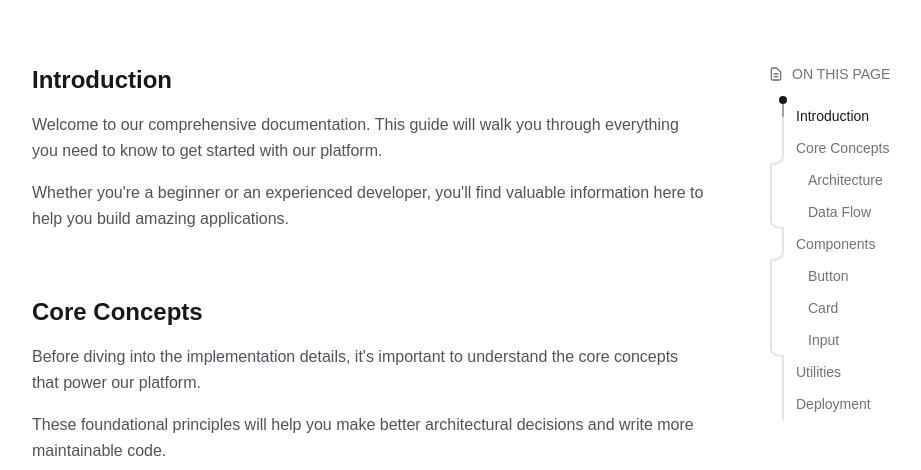
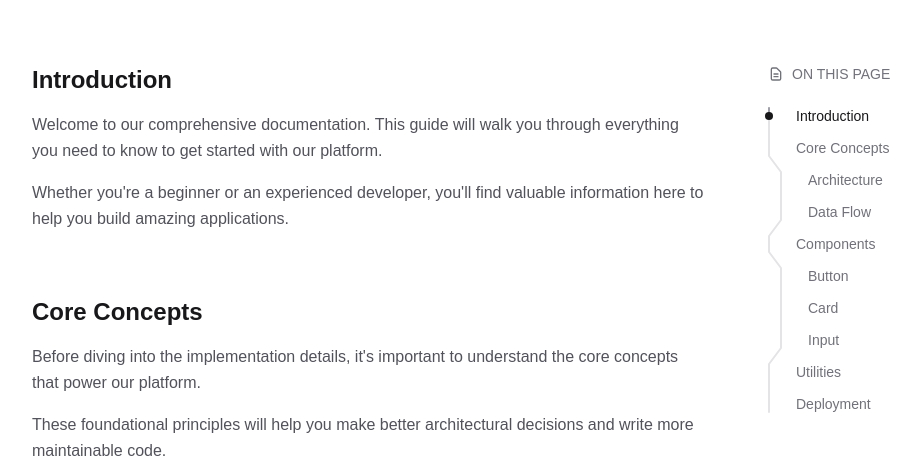
Before and after one commit to Alfie728/animated-toc, a Next.js app: page / in a window 1280 px wide. Shown: the top 470 px of the page, without its empty margins (48-969 px from the left). Built offline with nearby package versions, Linux system fonts and the light colour scheme.

Commit message:
updated generatePath funciton

```diff
--- a/src/components/animated-toc.tsx
+++ b/src/components/animated-toc.tsx
@@ -1,7 +1,7 @@
 "use client";
 
 import { motion, useMotionValue, useSpring, useTransform } from "motion/react";
-import { useEffect, useMemo, useRef, useState } from "react";
+import { useEffect, useLayoutEffect, useMemo, useRef, useState } from "react";
 
 export interface TocItem {
   id: string;
@@ -18,96 +18,43 @@ const ITEM_HEIGHT = 32;
 const PATH_WIDTH = 16;
 const INDENT_STEP = 12;
 
-export function AnimatedToc({ items, activeId }: AnimatedTocProps) {
-  const [activeIndex, setActiveIndex] = useState(0);
-  const pathRef = useRef<SVGPathElement>(null);
-  const [pathLength, setPathLength] = useState(0);
+function generatePath(items: TocItem[], minLevel: number) {
+  const positions: { x: number; y: number }[] = [];
+  const segments: string[] = [];
+  const PADDING = 8; // Vertical padding to create room for diagonal transitions
 
-  useEffect(() => {
-    if (activeId) {
-      const index = items.findIndex((item) => item.id === activeId);
-      if (index !== -1) {
-        setActiveIndex(index);
+  for (let i = 0; i < items.length; i++) {
+    const indent = (items[i].level - minLevel) * INDENT_STEP;
+    const x = 1 + indent;
+    const top = i * ITEM_HEIGHT + PADDING;
+    const bottom = (i + 1) * ITEM_HEIGHT - PADDING;
+
+    positions.push({ x, y: (top + bottom) / 2 });
+
+    if (i === 0) {
+      segments.push(`M${x} ${top}`);
+    } else {
+      // Diagonal from previous item's bottom to this item's top
+      segments.push(`L${x} ${top}`);
     }
+    // Vertical line for this item
+    segments.push(`L${x} ${bottom}`);
   }
-  }, [activeId, items]);
 
-  const minLevel = Math.min(...items.map((item) => item.level));
+  return { d: segments.join(" "), positions };
+}
 
-  // Generate SVG path data and calculate lengths to each item
-  const { fullPath, totalHeight, itemLengths } = useMemo(() => {
-    const positions: { x: number; y: number }[] = [];
-    const lengths: number[] = [];
-    let d = "";
-    const height = items.length * ITEM_HEIGHT;
-
-    items.forEach((item, index) => {
-      const indent = (item.level - minLevel) * INDENT_STEP;
-      const x = PATH_WIDTH - 1 - indent;
-      const y = index * ITEM_HEIGHT + ITEM_HEIGHT / 2;
-
-      positions.push({ x, y });
-
-      if (index === 0) {
-        d += `M${x} 0 L${x} ${y}`;
-      } else {
-        const prevPos = positions[index - 1];
-        if (prevPos.x !== x) {
-          const midY = (prevPos.y + y) / 2;
-          d += ` L${prevPos.x} ${midY - 8} Q${prevPos.x} ${midY} ${x} ${midY} L${x} ${y}`;
-        } else {
-          d += ` L${x} ${y}`;
-        }
-      }
-    });
-
-    // Extend to bottom
-    const lastPos = positions[positions.length - 1];
-    d += ` L${lastPos.x} ${height}`;
-
-    return {
-      fullPath: d,
-      totalHeight: height,
-      itemLengths: lengths,
-    };
-  }, [items, minLevel]);
-
-  // Measure path length and lengths to each point after render
-  useEffect(() => {
-    if (pathRef.current) {
-      setPathLength(pathRef.current.getTotalLength());
-    }
-  }, []);
-
-  // Calculate the length along path to each TOC item
-  const itemPathLengths = useMemo(() => {
-    if (!pathRef.current || pathLength === 0) return items.map(() => 0);
-
-    const lengths: number[] = [];
-    const path = pathRef.current;
-    const totalLen = path.getTotalLength();
-
-    items.forEach((item, index) => {
-      const indent = (item.level - minLevel) * INDENT_STEP;
-      const targetX = PATH_WIDTH - 1 - indent;
-      const targetY = index * ITEM_HEIGHT + ITEM_HEIGHT / 2;
-
-      // Binary search to find the length along path closest to target point
+function findLengthAtPoint(
+  path: SVGPathElement,
+  targetY: number,
+  totalLength: number,
+) {
   let low = 0;
-      let high = totalLen;
-      let bestLen = 0;
-      let bestDist = Infinity;
+  let high = totalLength;
 
   for (let i = 0; i < 20; i++) {
     const mid = (low + high) / 2;
     const point = path.getPointAtLength(mid);
-        const dist = Math.abs(point.y - targetY) + Math.abs(point.x - targetX);
-
-        if (dist < bestDist) {
-          bestDist = dist;
-          bestLen = mid;
-        }
-
     if (point.y < targetY) {
       low = mid;
     } else {
@@ -115,53 +62,65 @@ export function AnimatedToc({ items, activeId }: AnimatedTocProps) {
     }
   }
 
-      lengths.push(bestLen);
-    });
+  return (low + high) / 2;
+}
 
-    return lengths;
-  }, [items, pathLength, minLevel]);
+export function AnimatedToc({ items, activeId }: AnimatedTocProps) {
+  const pathRef = useRef<SVGPathElement>(null);
+  const [pathLength, setPathLength] = useState(0);
 
-  // Animated progress value
+  const minLevel = Math.min(...items.map((item) => item.level));
+  const { d: pathD, positions } = useMemo(
+    () => generatePath(items, minLevel),
+    [items, minLevel],
+  );
+  const totalHeight = items.length * ITEM_HEIGHT;
+
+  const activeIndex = useMemo(() => {
+    if (!activeId) return 0;
+    const idx = items.findIndex((item) => item.id === activeId);
+    return idx !== -1 ? idx : 0;
+  }, [activeId, items]);
+
+  useLayoutEffect(() => {
+    if (pathRef.current) {
+      setPathLength(pathRef.current.getTotalLength());
+    }
+  }, []);
+
+  const itemLengths = useMemo(() => {
+    const path = pathRef.current;
+    if (!path || pathLength === 0) return [];
+    return positions.map((pos) => findLengthAtPoint(path, pos.y, pathLength));
+  }, [positions, pathLength]);
+
   const progress = useMotionValue(0);
-  const springProgress = useSpring(progress, {
-    bounce: 0,
-  });
+  const smoothProgress = useSpring(progress, { bounce: 0 });
+  const dashOffset = useTransform(smoothProgress, (v) => pathLength - v);
 
-  // Update progress when active index changes
-  useEffect(() => {
-    if (itemPathLengths.length > 0 && pathLength > 0) {
-      const targetLength = itemPathLengths[activeIndex] || 0;
-      progress.set(targetLength);
-    }
-  }, [activeIndex, itemPathLengths, pathLength, progress]);
-
-  // Derive stroke dashoffset from spring progress
-  const dashOffset = useTransform(
-    springProgress,
-    (value) => pathLength - value,
-  );
-
-  // Derive dot position from spring progress
-  const dotX = useMotionValue(PATH_WIDTH - 1);
-  const dotY = useMotionValue(ITEM_HEIGHT / 2);
+  const dotX = useMotionValue(positions[0]?.x ?? PATH_WIDTH - 1);
+  const dotY = useMotionValue(positions[0]?.y ?? ITEM_HEIGHT / 2);
 
   useEffect(() => {
-    const unsubscribe = springProgress.on("change", (value) => {
-      if (pathRef.current && pathLength > 0) {
-        const point = pathRef.current.getPointAtLength(value);
+    if (itemLengths.length > 0) {
+      progress.set(itemLengths[activeIndex] ?? 0);
+    }
+  }, [activeIndex, itemLengths, progress]);
+
+  useEffect(() => {
+    return smoothProgress.on("change", (v) => {
+      const path = pathRef.current;
+      if (path && pathLength > 0) {
+        const point = path.getPointAtLength(v);
         dotX.set(point.x);
-        dotY.set(point.y - ITEM_HEIGHT / 2);
+        dotY.set(point.y);
       }
     });
-    return unsubscribe;
-  }, [springProgress, pathLength, dotX, dotY]);
+  }, [smoothProgress, pathLength, dotX, dotY]);
 
   const handleClick = (id: string, index: number) => {
-    setActiveIndex(index);
-    const element = document.getElementById(id);
-    if (element) {
-      element.scrollIntoView({ behavior: "smooth" });
-    }
+    progress.set(itemLengths[index] ?? 0);
+    document.getElementById(id)?.scrollIntoView({ behavior: "smooth" });
   };
 
   return (
@@ -184,32 +143,27 @@ export function AnimatedToc({ items, activeId }: AnimatedTocProps) {
       </div>
 
       <div className="relative flex">
-        {/* SVG Path */}
         <div className="relative flex-shrink-0" style={{ width: PATH_WIDTH }}>
           <svg
-            className="absolute top-0 left-0 overflow-visible"
+            className="absolute inset-0 overflow-visible"
             width={PATH_WIDTH}
             height={totalHeight}
             viewBox={`0 0 ${PATH_WIDTH} ${totalHeight}`}
           >
-            {/* Background path (gray) */}
             <path
               ref={pathRef}
-              d={fullPath}
-              stroke="currentColor"
-              className="text-zinc-200 dark:text-zinc-800"
-              strokeWidth="2"
+              d={pathD}
+              className="stroke-zinc-200 dark:stroke-zinc-800"
+              strokeWidth={2}
               fill="none"
               strokeLinecap="round"
               strokeLinejoin="round"
             />
-            {/* Progress path (dark) - animated with dashoffset */}
             {pathLength > 0 && (
               <motion.path
-                d={fullPath}
-                stroke="currentColor"
-                className="text-zinc-400 dark:text-zinc-500"
-                strokeWidth="2"
+                d={pathD}
+                className="stroke-zinc-400 dark:stroke-zinc-500"
+                strokeWidth={2}
                 fill="none"
                 strokeLinecap="round"
                 strokeLinejoin="round"
@@ -219,42 +173,33 @@ export function AnimatedToc({ items, activeId }: AnimatedTocProps) {
             )}
           </svg>
 
-          {/* Animated dot that follows the path */}
           {pathLength > 0 && (
             <motion.div
-              className="absolute w-2 h-2 bg-zinc-900 dark:bg-zinc-100 rounded-full"
-              style={{
-                x: dotX,
-                y: dotY,
-                translateX: "-50%",
-                translateY: "-50%",
-              }}
+              className="absolute w-2 h-2 bg-zinc-900 dark:bg-zinc-100 rounded-full -translate-x-1/2 -translate-y-1/2"
+              style={{ left: dotX, top: dotY }}
             />
           )}
         </div>
 
-        {/* TOC Items */}
         <ul className="flex flex-col">
-          {items.map((item, index) => {
-            const indent = (item.level - minLevel) * INDENT_STEP;
-
-            return (
+          {items.map((item, index) => (
             <li key={item.id} style={{ height: ITEM_HEIGHT }}>
               <button
                 type="button"
                 onClick={() => handleClick(item.id, index)}
-                  className={`flex items-center h-full text-sm transition-colors duration-200 hover:text-zinc-900 dark:hover:text-zinc-100 ${
+                className={`flex items-center h-full text-sm transition-colors hover:text-zinc-900 dark:hover:text-zinc-100 ${
                   activeIndex === index
                     ? "text-zinc-900 dark:text-zinc-100 font-medium"
                     : "text-zinc-500 dark:text-zinc-400"
                 }`}
-                  style={{ paddingLeft: 12 + indent }}
+                style={{
+                  paddingLeft: 12 + (item.level - minLevel) * INDENT_STEP,
+                }}
               >
                 {item.title}
               </button>
             </li>
-            );
-          })}
+          ))}
         </ul>
       </div>
     </nav>
```
Lines whose indentation alone changed are shown as unchanged.
